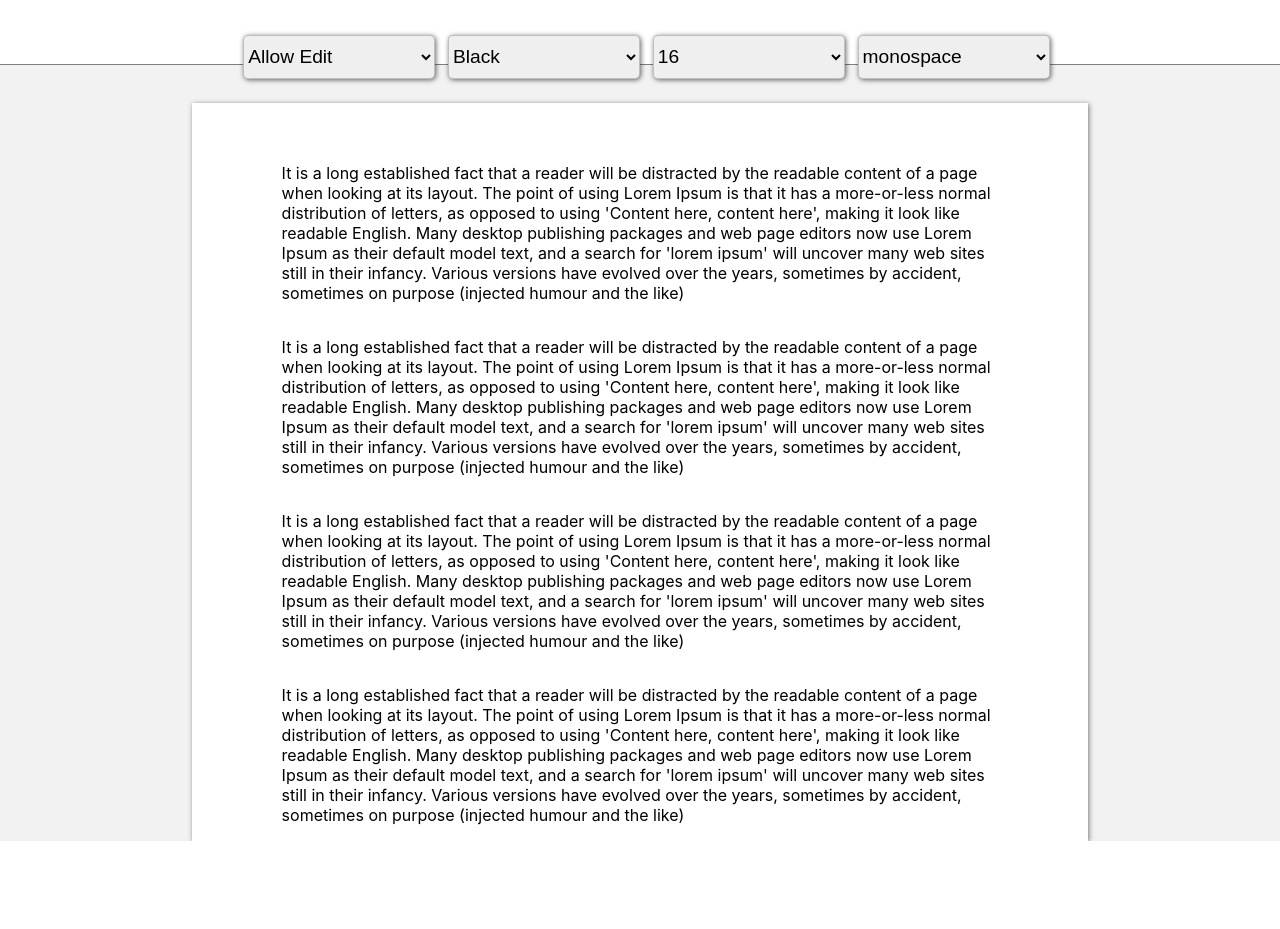
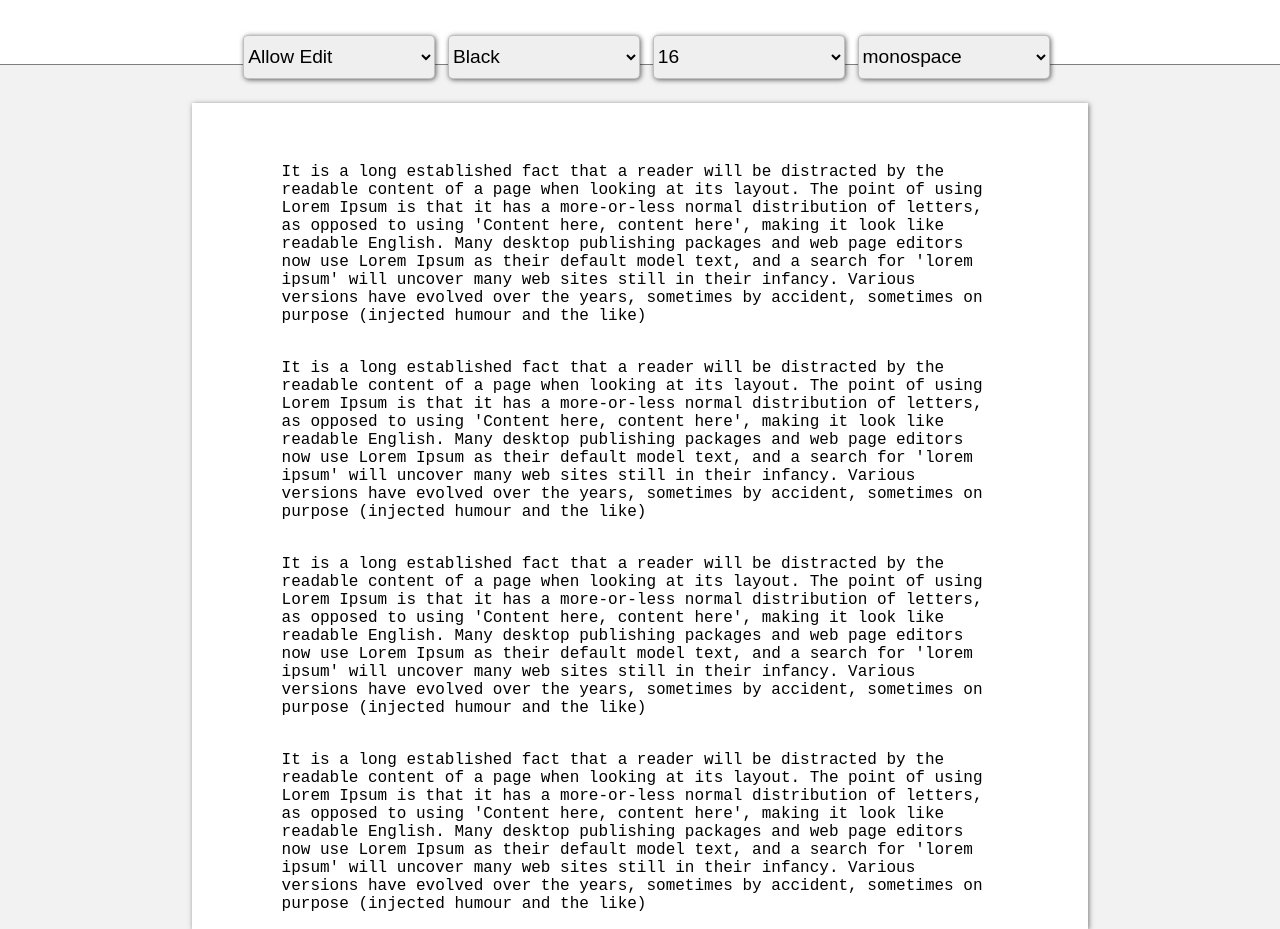
Before and after one commit to sai1781/MCT2, a React (Create React App) app: page / in a window 1280 px wide. Before the commit the page ends 841 px from the top, so only its background shows below. Built offline with nearby package versions, Linux system fonts and the light colour scheme.

Commit message:
Update TextContainer.js

```diff
--- a/src/Components/TextContainer.js
+++ b/src/Components/TextContainer.js
@@ -16,7 +16,7 @@ const TextContainer = _ => {
 
 
     return (
-        <div className="textContainer" style={{ color: value2, fontSize: `${value3}px`, textAlign: value4 }} >
+         <div className="textContainer" style={{ color: value2, fontSize: `${value3}px`, fontFamily:`${value4}` }} >
             <div className="text" >
                 <p >It is a long established fact that a reader will be distracted by the readable content of a page when looking at its layout. The point of using Lorem Ipsum is that it has a more-or-less normal distribution of letters, as opposed to using 'Content here, content here', making it look like readable English. Many desktop publishing packages and web page editors now use Lorem Ipsum as their default model text, and a search for 'lorem ipsum' will uncover many web sites still in their infancy. Various versions have evolved over the years, sometimes by accident, sometimes on purpose (injected humour and the like)</p>
                 <p>It is a long established fact that a reader will be distracted by the readable content of a page when looking at its layout. The point of using Lorem Ipsum is that it has a more-or-less normal distribution of letters, as opposed to using 'Content here, content here', making it look like readable English. Many desktop publishing packages and web page editors now use Lorem Ipsum as their default model text, and a search for 'lorem ipsum' will uncover many web sites still in their infancy. Various versions have evolved over the years, sometimes by accident, sometimes on purpose (injected humour and the like)</p>
```
